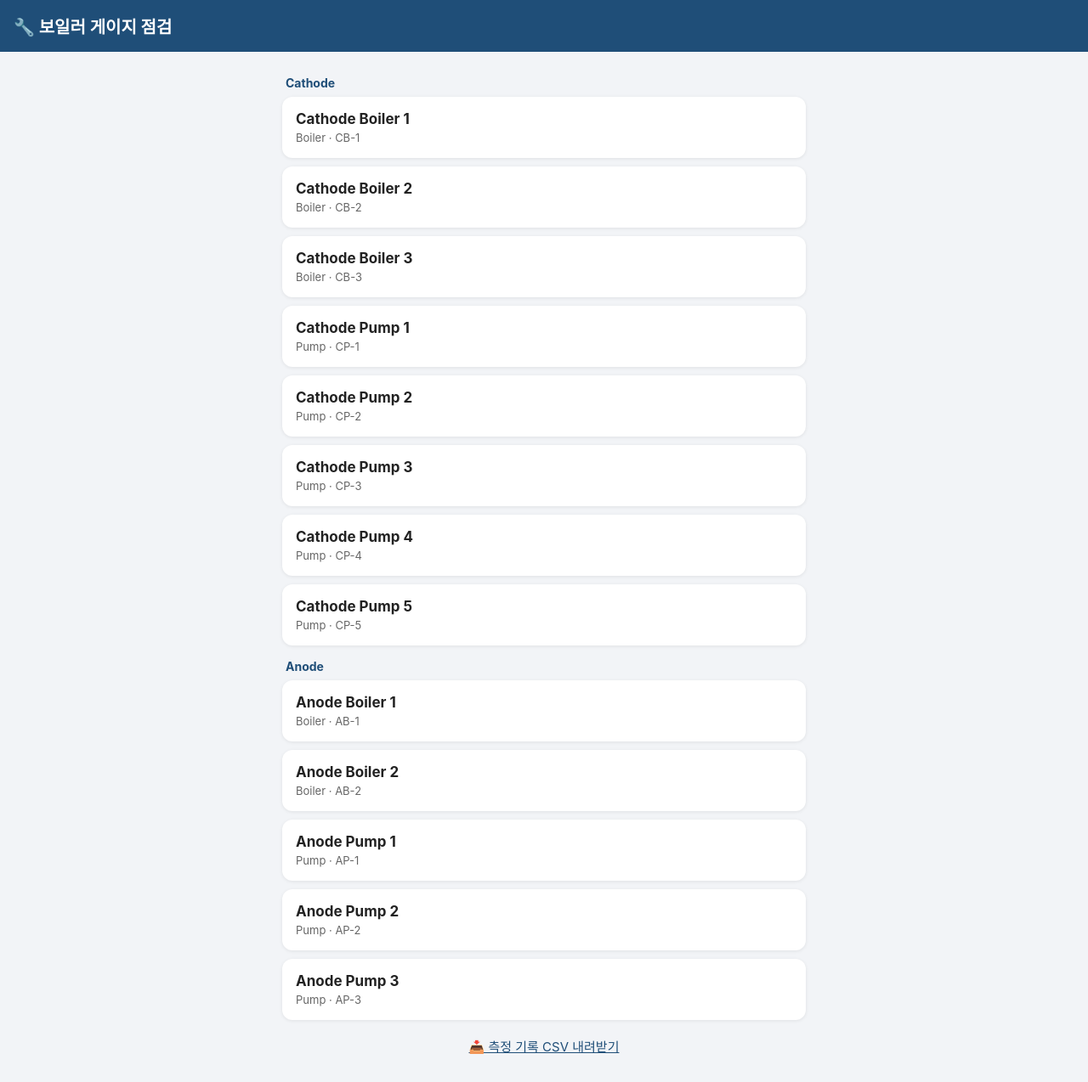
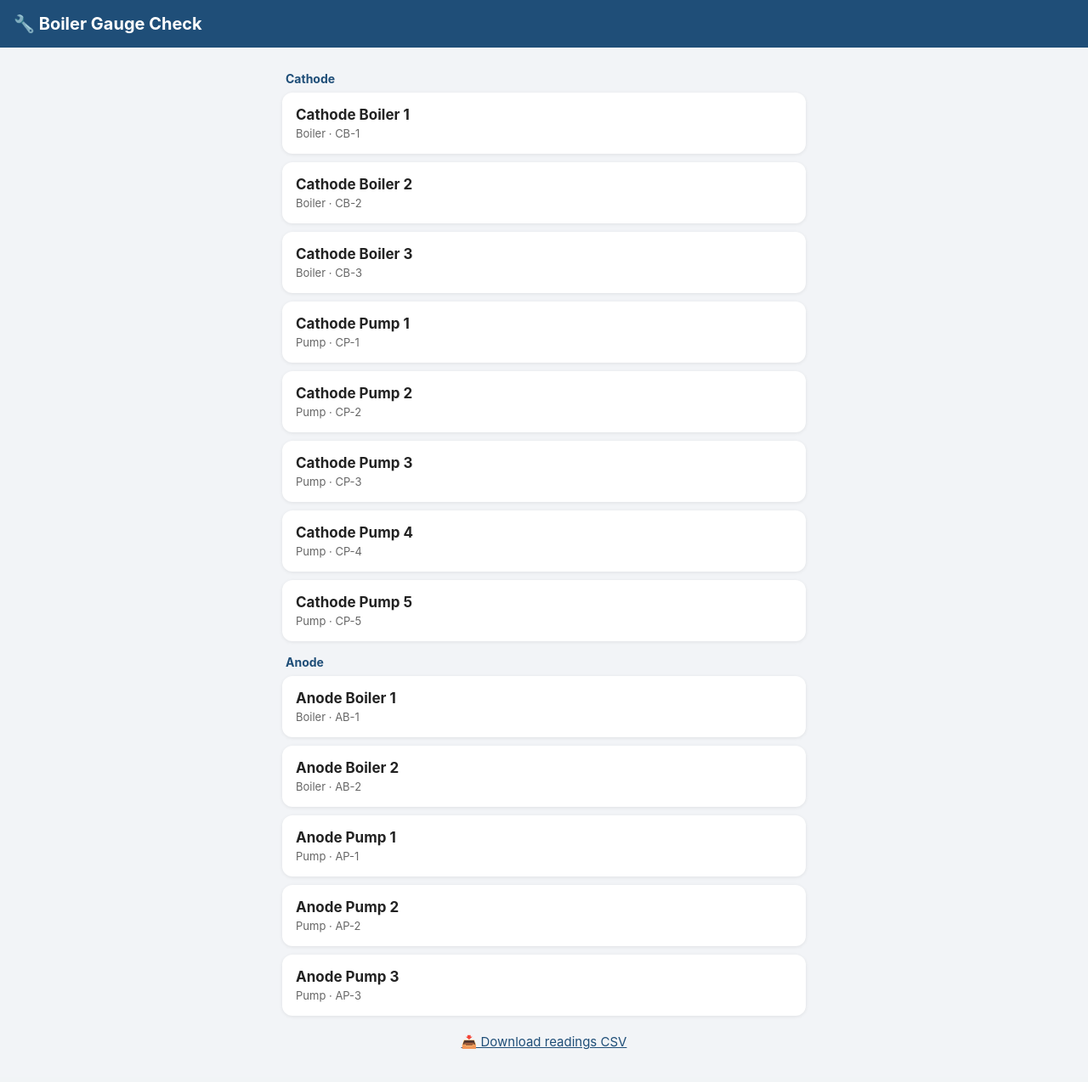
Before and after one commit to jungg181/boiler-gauge-app, a Flask app: page / in a window 1280 px wide. Shown: the whole page at 85% size. After the commit the page ends 1236 px from the top, so only its background shows below. Run offline with Flask 3, Linux system fonts and the light colour scheme.

Commit message:
English UI

```diff
--- a/templates/index.html
+++ b/templates/index.html
@@ -1,12 +1,12 @@
 <!DOCTYPE html>
-<html lang="ko">
+<html lang="en">
 <head>
 <meta charset="utf-8">
 <meta name="viewport" content="width=device-width, initial-scale=1, maximum-scale=1">
-<title>보일러 게이지 점검</title>
+<title>Boiler Gauge Check</title>
 <style>
   * { box-sizing: border-box; }
-  body { font-family: -apple-system, "Malgun Gothic", sans-serif; margin: 0; background: #f2f4f7; color: #222; }
+  body { font-family: -apple-system, "Segoe UI", sans-serif; margin: 0; background: #f2f4f7; color: #222; }
   header { background: #1F4E78; color: #fff; padding: 16px; }
   header h1 { margin: 0; font-size: 20px; }
   main { padding: 12px; max-width: 640px; margin: 0 auto; }
@@ -19,7 +19,7 @@
 </style>
 </head>
 <body>
-<header><h1>🔧 보일러 게이지 점검</h1></header>
+<header><h1>🔧 Boiler Gauge Check</h1></header>
 <main>
   <div class="sec">Cathode</div>
   {% for it in items if it.system == "Cathode" %}
@@ -29,7 +29,7 @@
   {% for it in items if it.system == "Anode" %}
   <a class="equip-link" href="/e/{{ it.id }}"><b>{{ it.name }}</b><span>{{ it.kind }} · {{ it.id }}</span></a>
   {% endfor %}
-  <div class="foot"><a href="/api/export">📥 측정 기록 CSV 내려받기</a></div>
+  <div class="foot"><a href="/api/export">📥 Download readings CSV</a></div>
 </main>
 </body>
 </html>
```
